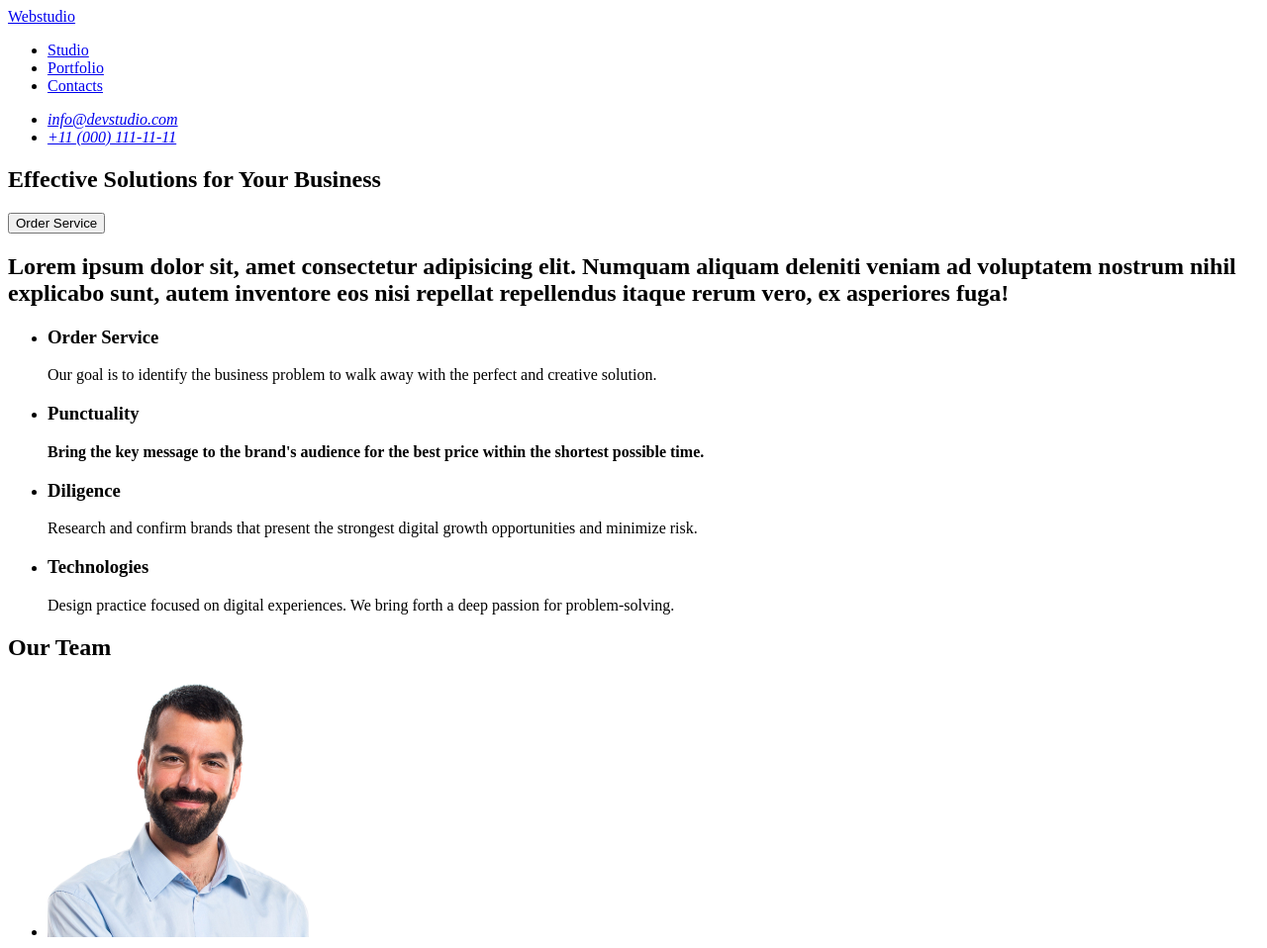
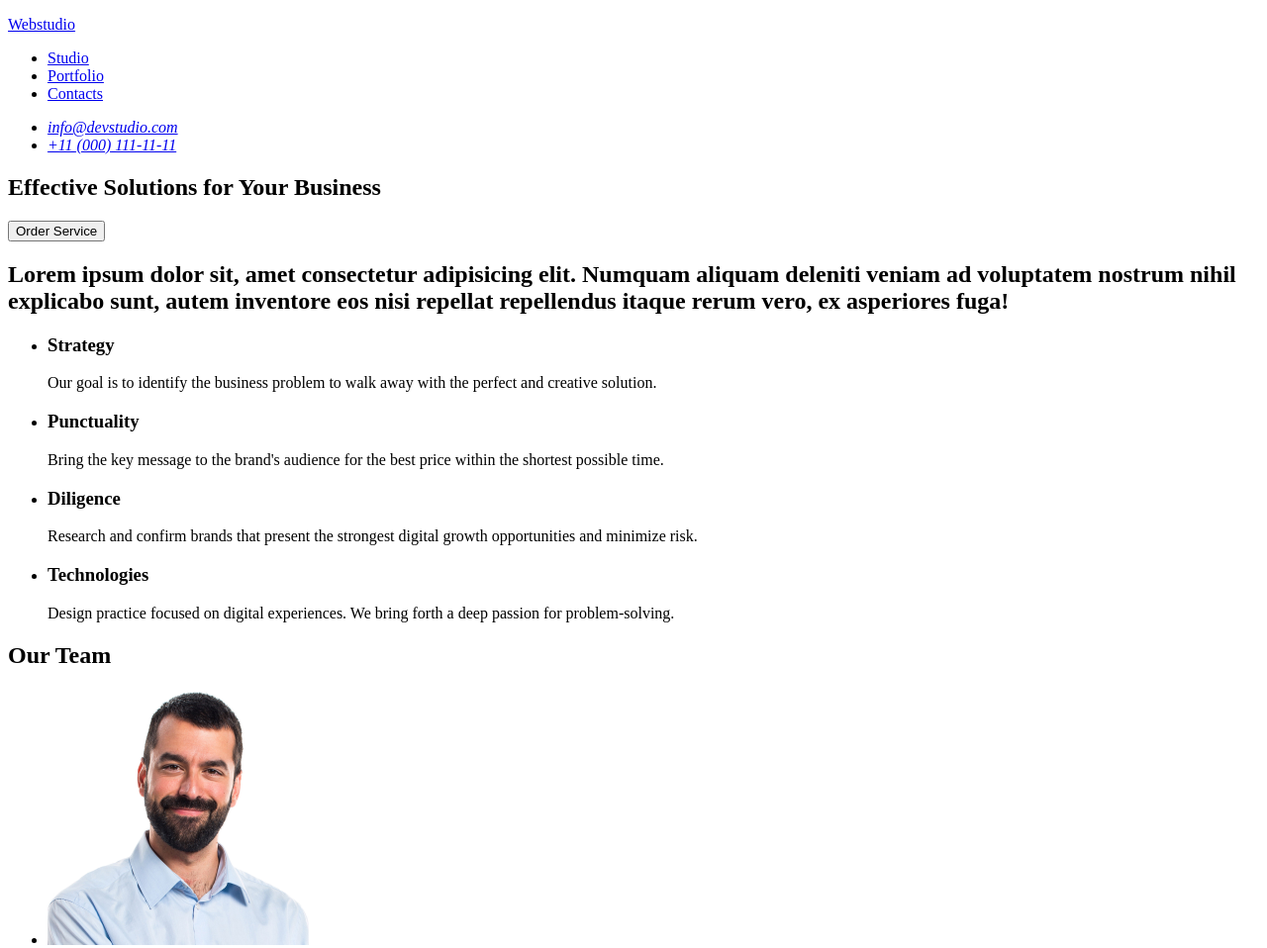
Before and after one commit to EugeniaZch/goit-markup-hw-04, a plain HTML site: page index.html in a window 1280 px wide. Shown: the top 958 px of the page at 99% size. Drawn offline with Linux system fonts and the light colour scheme.

Commit message:
Fix logo

```diff
--- a/index.html
+++ b/index.html
@@ -12,7 +12,9 @@
     <header>
         <!-- Top line -->
         <nav>
-            <a href="./index.html">Webstudio</a>
+            <a href="./index.html">
+                <p>Webstudio</p>
+            </a>
 
             <ul>
                 <li><a href="attribute">Studio</a></li>
@@ -51,15 +53,15 @@
 
             <ul>
                 <li>
-                    <h3>Order Service</h3>
+                    <h3>Strategy</h3>
                     <p>Our goal is to identify the business
                         problem to walk away with the perfect and creative solution.</p>
                 </li>
 
                 <li>
                     <h3>Punctuality</h3>
-                    <p> <strong>Bring the key message to the brand's audience for the best price within the shortest
-                            possible time.</strong>
+                    <p>Bring the key message to the brand's audience for the best price within the shortest
+                        possible time.
                     </p>
                 </li>
 
```
